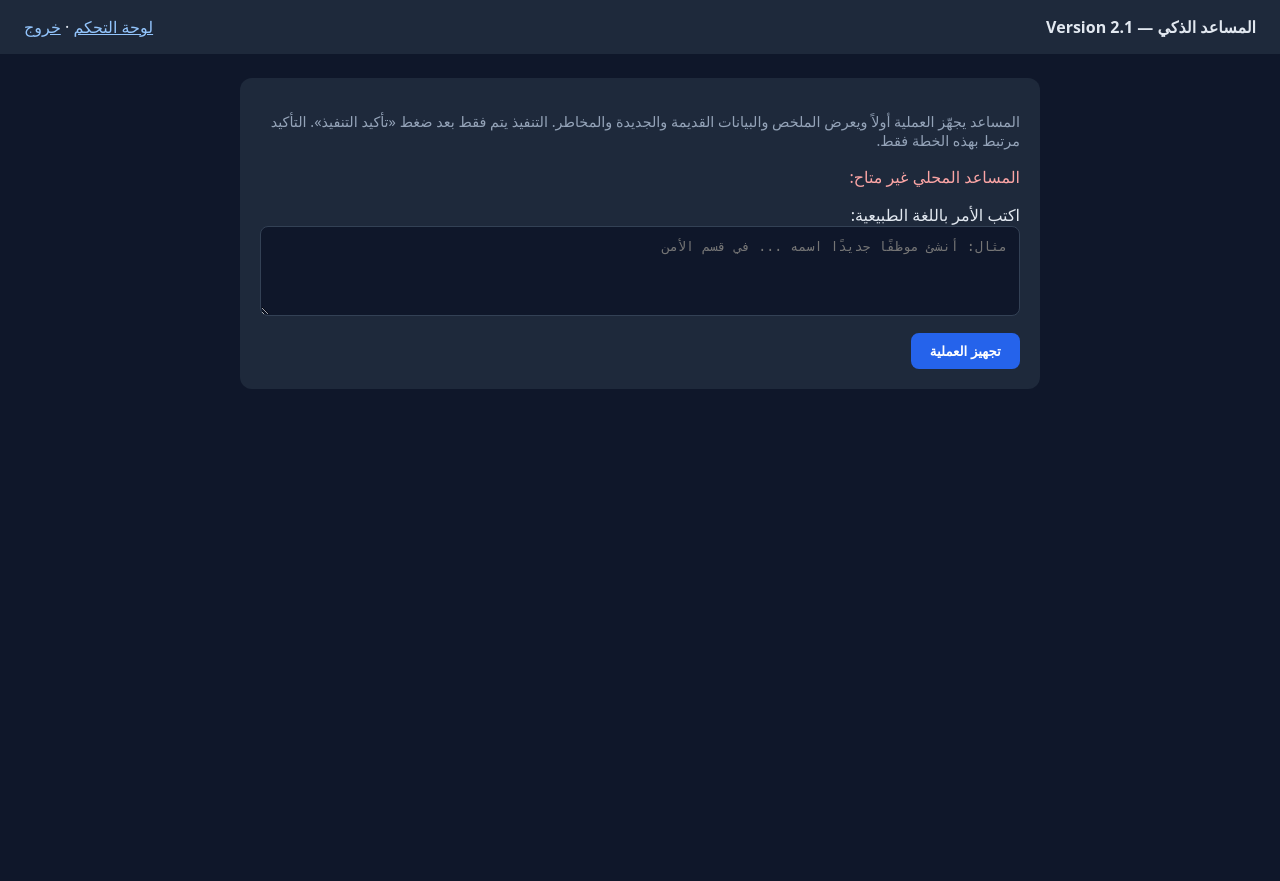
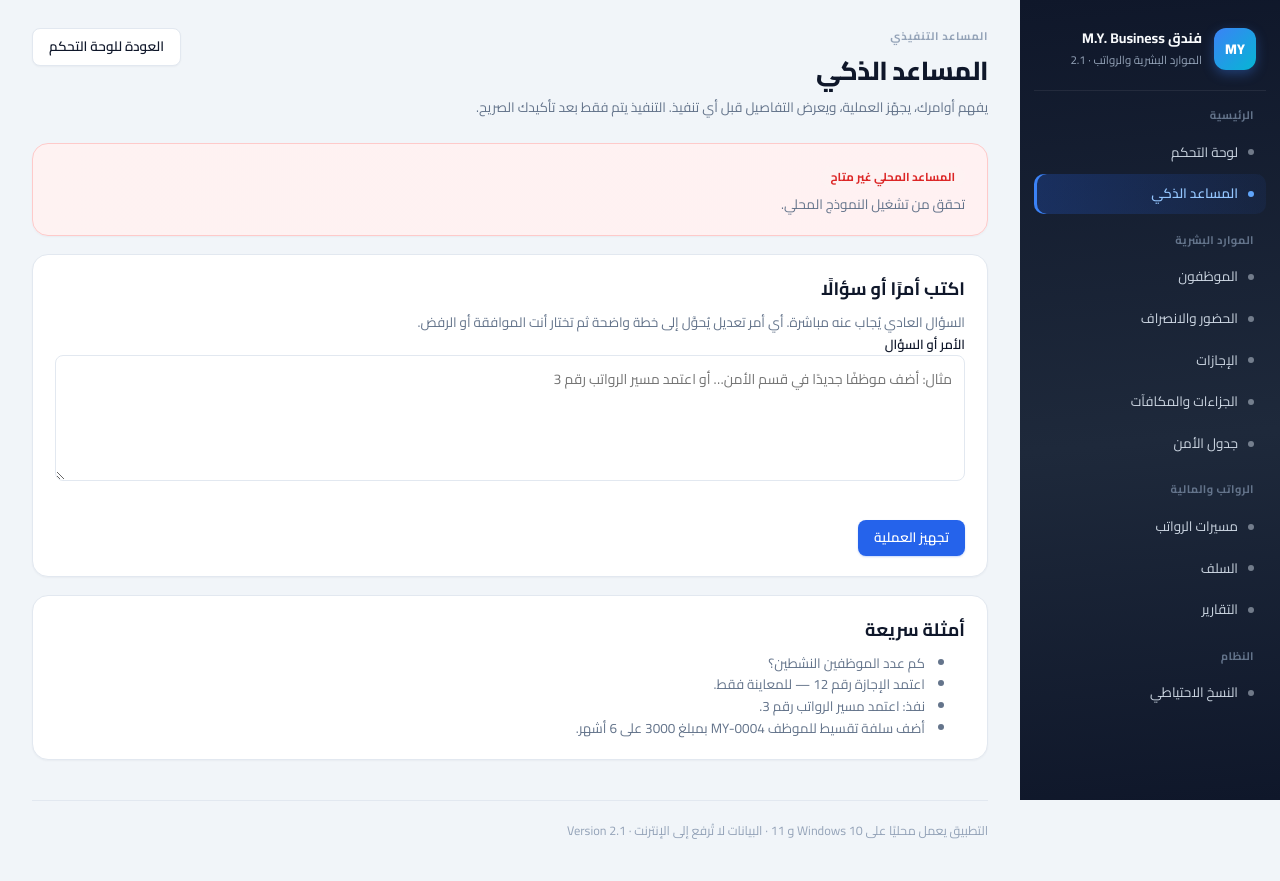
Before and after one commit to ms1813678-bit/my-business-hotel-hr-payroll-v2, a Python web app: template app/templates/ai.html in a window 1280 px wide. Before the commit the page ends 389 px from the top, so only its background shows below. Run offline with Jinja, Linux system fonts and the light colour scheme; the template is opened without the code that fills it, so the values that code supplies are empty.

Commit message:
ui: modern AI assistant page with confirmation UI (V2.1)

```diff
--- a/app/templates/ai.html
+++ b/app/templates/ai.html
@@ -1,111 +1,132 @@
-<!DOCTYPE html>
-<html lang="ar" dir="rtl">
-<head>
-  <meta charset="utf-8">
-  <title>المساعد الذكي — Version 2.1</title>
-  <style>
-    body { font-family: system-ui, sans-serif; background:#0f172a; color:#e2e8f0; margin:0; }
-    header { background:#1e293b; padding:1rem 1.5rem; display:flex; justify-content:space-between; align-items:center; }
-    main { padding:1.5rem; max-width:800px; margin:0 auto; }
-    a { color:#93c5fd; }
-    .card { background:#1e293b; padding:1.25rem; border-radius:12px; margin-bottom:1rem; }
-    textarea { width:100%; min-height:90px; padding:.75rem; border-radius:8px; border:1px solid #334155; background:#0f172a; color:#e2e8f0; box-sizing:border-box; }
-    button { padding:.65rem 1.2rem; border:none; border-radius:8px; font-weight:600; cursor:pointer; margin-left:.5rem; }
-    .primary { background:#2563eb; color:white; }
-    .danger { background:#b91c1c; color:white; }
-    .success { background:#15803d; color:white; }
-    .muted { color:#94a3b8; font-size:.9rem; }
-    table { width:100%; border-collapse:collapse; margin-top:.75rem; }
-    td, th { border:1px solid #334155; padding:.5rem .7rem; text-align:right; font-size:.9rem; }
-    .ok { color:#86efac; }
-    .err { color:#fca5a5; }
-  </style>
-</head>
-<body>
-  <header>
-    <strong>المساعد الذكي — Version 2.1</strong>
+{% extends "base.html" %}
+{% set active_nav = "ai" %}
+{% block title %}المساعد الذكي — Version 2.1{% endblock %}
+{% block content %}
+<header class="page-header">
   <div>
-      <a href="/dashboard">لوحة التحكم</a> ·
-      <a href="/logout">خروج</a>
+    <p class="eyebrow">المساعد التنفيذي</p>
+    <h1>المساعد الذكي</h1>
+    <p class="muted">يفهم أوامرك، يجهّز العملية، ويعرض التفاصيل قبل أي تنفيذ. التنفيذ يتم فقط بعد تأكيدك الصريح.</p>
+  </div>
+  <div class="header-actions">
+    <a class="button-link btn-soft" href="/">العودة للوحة التحكم</a>
   </div>
 </header>
-  <main>
-    <div class="card">
-      <p class="muted">
-        المساعد يجهّز العملية أولاً ويعرض الملخص والبيانات القديمة والجديدة والمخاطر.
-        التنفيذ يتم فقط بعد ضغط «تأكيد التنفيذ». التأكيد مرتبط بهذه الخطة فقط.
-      </p>
-      {% if ai_status.available %}
-        <p class="ok">المساعد المحلي جاهز.</p>
+
+<section class="ai-status {{ 'ai-ready' if (ai_status and ai_status.available) or (status and status.available) else 'ai-offline' }}">
+  <div>
+    {% if (ai_status and ai_status.available) or (status and status.available) %}
+      <strong class="badge badge-success">المساعد المحلي جاهز</strong>
+      <p class="muted" style="margin-top:6px">النموذج يعمل على الجهاز فقط · لا تُرسل بيانات الموظفين أو الرواتب خارجيًا.</p>
     {% else %}
-        <p class="err">المساعد المحلي غير متاح: {{ ai_status.message }}</p>
+      <strong class="badge badge-danger">المساعد المحلي غير متاح</strong>
+      <p class="muted" style="margin-top:6px">{{ (ai_status.message if ai_status else status.message) if (ai_status or status) else 'تحقق من تشغيل النموذج المحلي.' }}</p>
     {% endif %}
+  </div>
+</section>
 
-      <form method="post" action="/ai/prepare">
+<section class="card">
+  <h2>اكتب أمرًا أو سؤالًا</h2>
+  <p class="muted mb-2">السؤال العادي يُجاب عنه مباشرة. أي أمر تعديل يُحوَّل إلى خطة واضحة ثم تختار أنت الموافقة أو الرفض.</p>
+  <form method="post" action="/ai/prepare" class="stack">
     <input type="hidden" name="csrf_token" value="{{ csrf_token }}">
-        <label>اكتب الأمر باللغة الطبيعية:</label>
-        <textarea name="question" required placeholder="مثال: أنشئ موظفًا جديدًا اسمه ... في قسم الأمن">{% if question %}{{ question }}{% endif %}</textarea>
-        <div style="margin-top:.75rem">
+    <label>الأمر أو السؤال
+      <textarea name="question" rows="4" maxlength="2000" required placeholder="مثال: أضف موظفًا جديدًا في قسم الأمن… أو اعتمد مسير الرواتب رقم 3">{% if question %}{{ question }}{% endif %}</textarea>
+    </label>
+    <div class="actions">
       <button type="submit" class="primary">تجهيز العملية</button>
     </div>
   </form>
+</section>
+
+{% if confirmation or pending %}
+{% set conf = confirmation or pending %}
+<section class="card">
+  <h2>مراجعة قبل التنفيذ</h2>
+  <p><strong>{{ conf.summary }}</strong></p>
+  <p class="muted">نوع العملية: <code>{{ conf.action or (conf.plan.action if conf.plan is defined else '—') }}</code></p>
+
+  {% set oldv = conf.old_values if conf.old_values is defined else (conf.plan.old_values if conf.plan is defined else none) %}
+  {% set newv = conf.new_values if conf.new_values is defined else (conf.plan.new_values if conf.plan is defined else none) %}
+  {% set risks = conf.risks if conf.risks is defined else (conf.plan.risks if conf.plan is defined else none) %}
+
+  {% if oldv %}
+  <h3>البيانات الحالية (قبل التعديل)</h3>
+  <div class="table-wrap mb-2">
+    <table>
+      <thead><tr><th>الحقل</th><th>القيمة</th></tr></thead>
+      <tbody>
+        {% for k, v in oldv.items() %}
+        <tr><td>{{ k }}</td><td>{{ v }}</td></tr>
+        {% endfor %}
+      </tbody>
+    </table>
   </div>
-
-    {% if confirmation %}
-    <div class="card">
-      <h3 style="margin-top:0">مراجعة قبل التنفيذ</h3>
-      <p><strong>الملخص:</strong> {{ confirmation.summary }}</p>
-      <p><strong>العملية:</strong> {{ confirmation.action or "—" }}</p>
-
-      {% if confirmation.old_values %}
-      <h4>البيانات القديمة</h4>
-      <table>
-        {% for k, v in confirmation.old_values.items() %}
-        <tr><th>{{ k }}</th><td>{{ v }}</td></tr>
-        {% endfor %}
-      </table>
   {% endif %}
 
-      {% if confirmation.new_values %}
-      <h4>البيانات الجديدة</h4>
+  {% if newv %}
+  <h3>البيانات الجديدة المقترحة</h3>
+  <div class="table-wrap mb-2">
     <table>
-        {% for k, v in confirmation.new_values.items() %}
-        <tr><th>{{ k }}</th><td>{{ v }}</td></tr>
+      <thead><tr><th>الحقل</th><th>القيمة</th></tr></thead>
+      <tbody>
+        {% for k, v in newv.items() %}
+        <tr><td>{{ k }}</td><td>{{ v }}</td></tr>
         {% endfor %}
+      </tbody>
     </table>
+  </div>
   {% endif %}
 
-      {% if confirmation.risks %}
-      <h4>المخاطر / ملاحظات</h4>
-      <ul>
-        {% for r in confirmation.risks %}
+  {% if risks %}
+  <h3>ملاحظات ومخاطر</h3>
+  <ul class="risks">
+    {% for r in risks %}
     <li>{{ r }}</li>
     {% endfor %}
   </ul>
   {% endif %}
 
-      <p class="muted">{{ confirmation.message }}</p>
+  {% if conf.message %}<p class="muted">{{ conf.message }}</p>{% endif %}
+  <p class="muted" style="font-size:12.5px">الخطة محفوظة ببصمة · صلاحيتها محدودة · التأكيد مرتبط بهذه الخطة فقط.</p>
 
-      <form method="post" action="/ai/confirm" style="display:inline">
+  <div class="actions">
+    <form method="post" action="/ai/confirm">
       <input type="hidden" name="csrf_token" value="{{ csrf_token }}">
-        <input type="hidden" name="confirmation_token" value="{{ confirmation.confirmation_token }}">
-        <button type="submit" class="success">تأكيد التنفيذ</button>
+      <input type="hidden" name="confirmation_token" value="{{ conf.confirmation_token or conf.token }}">
+      <input type="hidden" name="token" value="{{ conf.confirmation_token or conf.token }}">
+      <button type="submit" class="btn-success">تأكيد التنفيذ</button>
     </form>
-      <form method="post" action="/ai/reject" style="display:inline">
+    <form method="post" action="/ai/reject">
       <input type="hidden" name="csrf_token" value="{{ csrf_token }}">
-        <input type="hidden" name="confirmation_token" value="{{ confirmation.confirmation_token }}">
-        <button type="submit" class="danger">رفض</button>
+      <input type="hidden" name="confirmation_token" value="{{ conf.confirmation_token or conf.token }}">
+      <input type="hidden" name="token" value="{{ conf.confirmation_token or conf.token }}">
+      <button type="submit" class="btn-danger">رفض العملية</button>
     </form>
   </div>
+</section>
 {% endif %}
 
+{% if result or answer %}
+<section class="card ai-answer">
+  <h2>النتيجة</h2>
   {% if result %}
-    <div class="card">
-      {% if result.success %}<p class="ok">{{ result.success }}</p>{% endif %}
+    {% if result.success %}<p class="badge badge-success">{{ result.success }}</p>{% endif %}
     {% if result.info %}<p>{{ result.info }}</p>{% endif %}
-      {% if result.error %}<p class="err">{{ result.error }}</p>{% endif %}
-    </div>
+    {% if result.error %}<p class="badge badge-danger">{{ result.error }}</p>{% endif %}
+  {% else %}
+    <p>{{ answer }}</p>
   {% endif %}
-  </main>
-</body>
-</html>
+</section>
+{% endif %}
+
+<section class="card">
+  <h2>أمثلة سريعة</h2>
+  <ul class="muted">
+    <li>كم عدد الموظفين النشطين؟</li>
+    <li>اعتمد الإجازة رقم 12 — للمعاينة فقط.</li>
+    <li>نفذ: اعتمد مسير الرواتب رقم 3.</li>
+    <li>أضف سلفة تقسيط للموظف MY-0004 بمبلغ 3000 على 6 أشهر.</li>
+  </ul>
+</section>
+{% endblock %}
```
Lines whose indentation alone changed are shown as unchanged.
